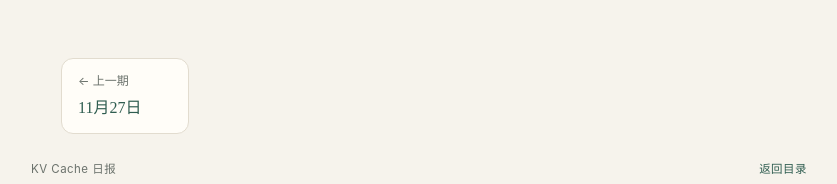
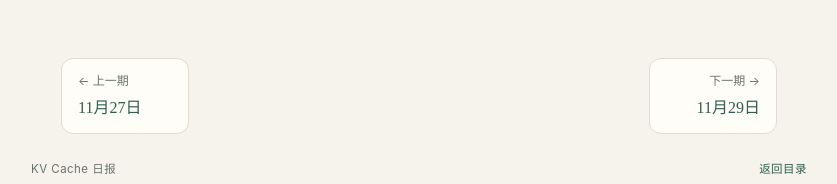
Before and after one commit to LuJiaxun/kv-cache-daily, a plain HTML site: page days/2026-11-28.html in a window 1280 px wide. Shown: the part 8072-8256 px from the top of the page, without its empty margins (221-1058 px from the left). Drawn offline with Linux system fonts and the light colour scheme.

Commit message:
deploy: days/2026-11-28.html

```diff
--- a/days/2026-11-28.html
+++ b/days/2026-11-28.html
@@ -197,7 +197,7 @@
 <p>注：本期为<strong>提前生成</strong>；RedKnot-MLA 为按用户要求补录的 2026-09-07 论文。摘要基于 arXiv 官方摘要页整理，具体实验设置与数字以 PDF 原文为准。</p>
 </blockquote>
 </main>
-<nav class="pager"><a class="pager-link" href="2026-11-27.html"><span class="dir">← 上一期</span><span class="d">11月27日</span></a></nav>
+<nav class="pager"><a class="pager-link" href="2026-11-27.html"><span class="dir">← 上一期</span><span class="d">11月27日</span></a><a class="pager-link next" href="2026-11-29.html"><span class="dir">下一期 →</span><span class="d">11月29日</span></a></nav>
 <footer class="footer"><span>KV Cache 日报</span><a href="../index.html">返回目录</a></footer>
 
 <script src="../assets/app.js" defer></script>
```
